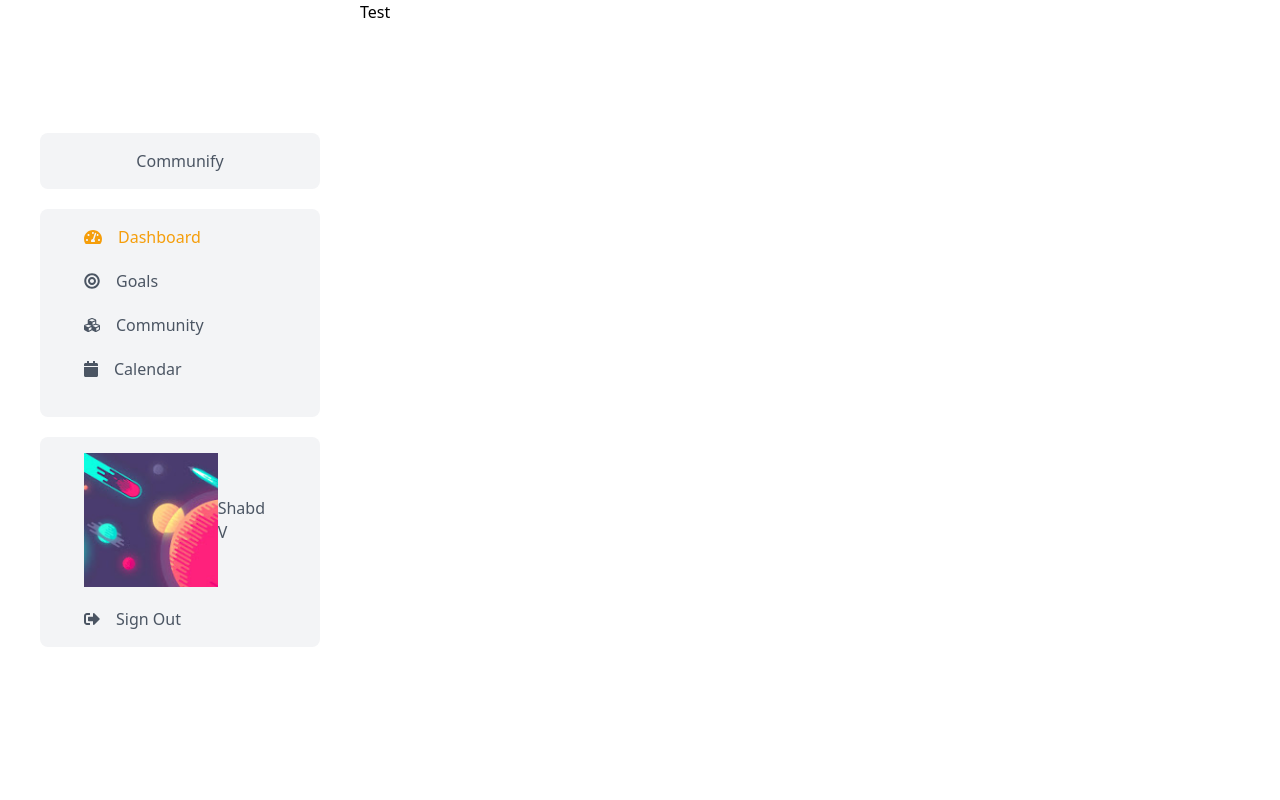
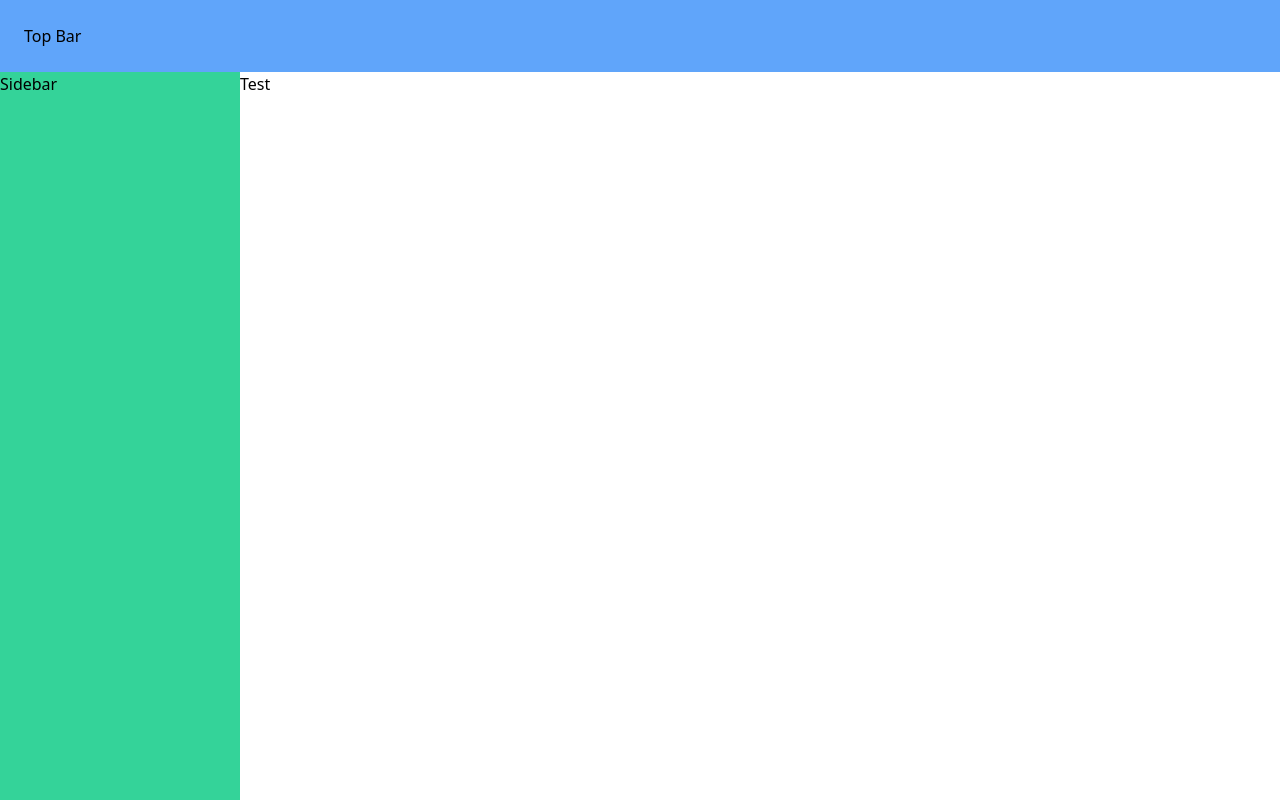
Before and after one commit to ShabdVeyyakula/Communify-Smart-Portal, a Next.js app: page /dashboard in a window 1280 px wide. Built offline with nearby package versions, Linux system fonts and the light colour scheme.

Commit message:
navigation

```diff
--- a/components/nav.js
+++ b/components/nav.js
@@ -9,23 +9,31 @@ import { faTachometerAlt, faBullseye, faCubes, faCalendar, faSignOutAlt } from '
 
 const Navigation = (props) => {
   return (
-    <div className='h-screen flex' >
-      <div className='h-full flex flex-col justify-center p-10' style={{ width: '360px' }}>
-        <Card color='bg-gray-100' >
-          <p className='text-gray-600 text-center' >Communify</p>
-        </Card>
-        <Card color='bg-gray-100'>
-          <SidebarLink name='Dashboard' icon={faTachometerAlt} href='/dashboard' />
-          <SidebarLink name='Goals' icon={faBullseye} href='/goals' />
-          <SidebarLink name='Community' icon={faCubes} href='/community' />
-          <SidebarLink name='Calendar' icon={faCalendar} href='/calendar' />
-        </Card>
-        <Card color='bg-gray-100'>
-          <ProfileLink />
-          <SidebarLink name='Sign Out' icon={faSignOutAlt} href='/' />
-        </Card>
+    <div className='h-screen flex flex-col' >
+      <TopBar />
+      {/* grow to remaining height and width */}
+      <div className='flex flex-grow' >
+        <SideBar />
+        <div className='flex flex-grow' >
+          {props.children}
+        </div>
       </div>
-      {props.children}
+    </div>
+  )
+}
+
+const TopBar = () => {
+  return (
+    <div className='p-6 bg-blue-400' >
+      Top Bar
+    </div>
+  )
+}
+
+const SideBar = () => {
+  return (
+    <div className='w-60 bg-green-400' >
+      Sidebar
     </div>
   )
 }
--- a/pages/dashboard.js
+++ b/pages/dashboard.js
@@ -13,47 +13,4 @@ const Dashboard = () => {
   )
 }
 
-const PostWidget = (props) => {
-  return (
-    <div className='h-48 w-full my-2 flex items-end rounded-lg bg-beach bg-cover bg-top' style={{ backgroundImage: 'url(/trees.jpg)' }} >
-      <div className='p-2 mb-5 ml-5 backdrop-filter backdrop-blur-3xl rounded-md' >
-        {props.name}
-      </div>
-    </div>
-  )
-}
-
-const WeatherWidget = (params) => {
-  return (
-    <div className='h-44 w-full rounded-lg bg-cover' style={{ backgroundImage: 'url(/beach.jpg)' }} >
-      <div className='h-full w-1/2 flex flex-col justify-center items-center rounded-lg backdrop-filter backdrop-blur-lg' >
-        <p className='text-lg mb-3 font-semibold' >Mountain House</p>
-        <h2 className='text-5xl font-semibold' >74°</h2>
-        <p className='text-lg mt-3 font-semibold'>Sunny</p>
-      </div>
-    </div>
-  )
-}
-
-const EventWidget = (props) => {
-  return (
-    <div className='w-full p-3 flex bg-gray-100 rounded-md mt-3' >
-      {/* <img src="/event.jpeg" width='75' height='100' alt="Event" className='bg-cover rounded-md' /> */}
-      <div className='ml-3' >
-        <h3 className='mb-2 font-bold' >{props.name}</h3>
-        <p className='text-sm' >{props.description}</p>
-      </div>
-    </div>
-  )
-}
-
-const GoalsWidget = () => {
-  return (
-    <div className='h-28 w-5/12 flex flex-col justify-center items-center text-center bg-yellow-100 p-5 rounded-md' >
-      <FontAwesomeIcon icon={faChartPie} className='text-yellow-500 text-2xl mb-3' />
-      <h2 className='text-yellow-500' >Inproving Parks</h2>
-    </div>
-  )
-}
-
 export default Dashboard
--- a/tailwind.config.js
+++ b/tailwind.config.js
@@ -12,6 +12,9 @@ module.exports = {
     extend: {
       colors: {
         'background-gray': '#F6F6F6'
+      },
+      height: {
+        mainContent: 'calc(100vh-100px)'
       }
     }
   },
```
